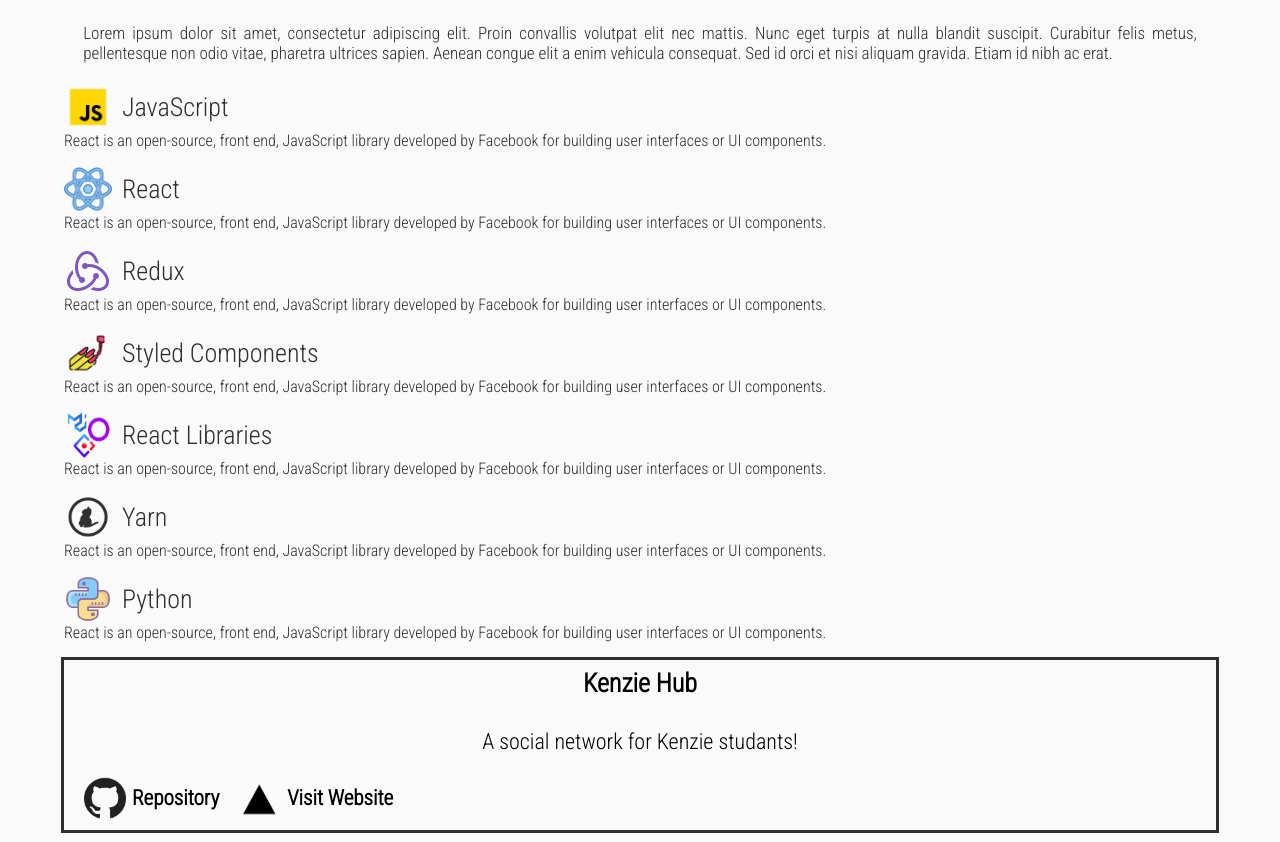
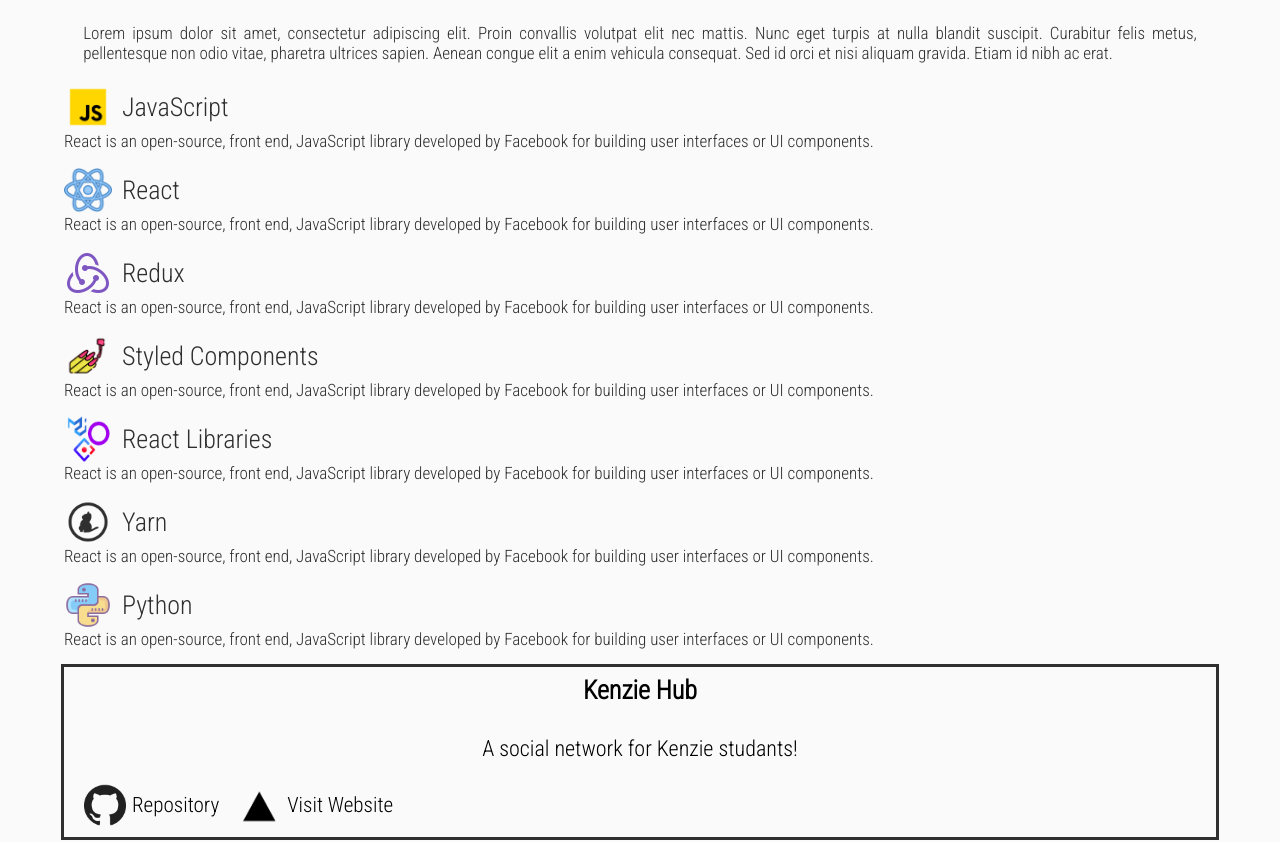
Before and after one commit to BrunoGehlen/Portf-lio, a React (Create React App) app: page / in a window 1280 px wide. Shown: the part 845-1687 px from the top of the page. Built offline with nearby package versions, Linux system fonts and the light colour scheme.

Commit message:
Feat: Add default font 18px

```diff
--- a/src/components/my_projects/project/link/style.js
+++ b/src/components/my_projects/project/link/style.js
@@ -2,6 +2,7 @@ import styled from 'styled-components'
 import { Link } from 'react-router-dom'
 
 export const LinkedIconStyles = styled.div`
+
     width:fit-content;
     height:42px;
     position: relative;
@@ -17,10 +18,11 @@ export const LinkedIconStyles = styled.div`
         width:42px;
         height:42px;
     }
+
     > h3 {
         padding-left:6px;
+        font-weight:normal;
     }
-
 `;
 
 
--- a/src/components/my_projects/project/style.js
+++ b/src/components/my_projects/project/style.js
@@ -16,6 +16,7 @@ export const ProjectStyles = styled.div`
         font-size:26px;
         margin-bottom:12px;
         margin-top:8px;
+
     }
 
     > h3 {
@@ -24,6 +25,7 @@ export const ProjectStyles = styled.div`
         margin-top:0px;
         font-weight:300;
         margin-top:8px;
+
     }
 
 `;
--- a/src/components/my_skills/skill_model/style.js
+++ b/src/components/my_skills/skill_model/style.js
@@ -24,4 +24,5 @@ export const SkillTitle = styled.div`
 export const SkillDescription = styled.div`
     width:100%;
     text-align:justify;
+    font-size:17px;
 `;
```
